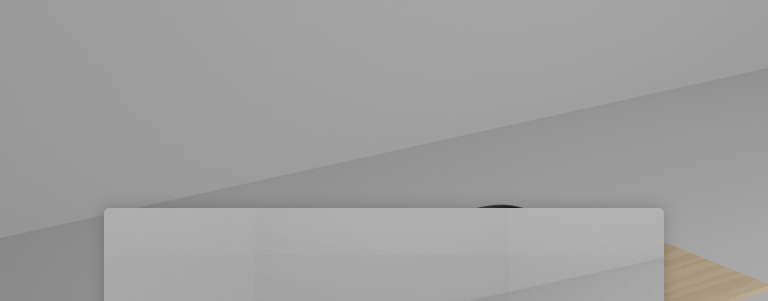
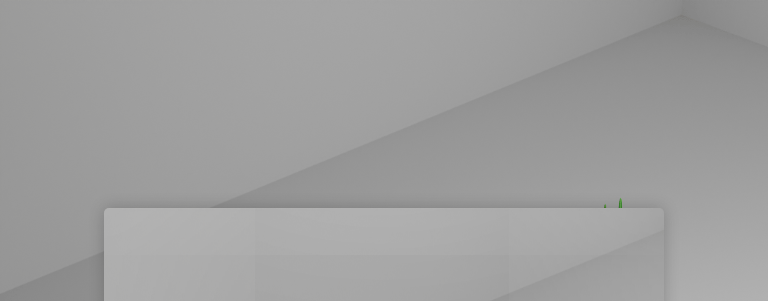
Before and after one commit to michel9092/michel9092.github.io, a plain HTML site: page index.html in a window 768 px wide. Shown: the top 301 px of the page. Drawn offline with Linux system fonts and the light colour scheme.

Commit message:
Commt #3

```diff
--- a/style.css
+++ b/style.css
@@ -1,24 +1,17 @@
 body {
-  background: url('Assets/render.png');
-  background-size: cover;
-  background-attachment: fixed;
+  background: url('Assets/render.png') no-repeat center center fixed;
+  background-size: cover; /* Default setting for larger screens */
   display: grid;
   align-items: center;
   justify-content: center;
   height: 100vh;
 }
 
-/* Smaller screens, typically phones */
-@media (max-width: 600px) {
+/* Adjust background for smaller screens (mobile devices) */
+@media (max-width: 768px) {
   body {
-    background-size: contain; /* Change background size for smaller screens */
-  }
-}
-
-/* Medium screens, typically tablets */
-@media (min-width: 601px) and (max-width: 1024px) {
-  body {
-    background-size: 150%; /* Adjust size as needed */
+    background-size: auto 100%; /* Adjust height to 100%, width automatically scales */
+    background-position: top center; /* Adjust if you want to focus on a specific part */
   }
 }
 
```
